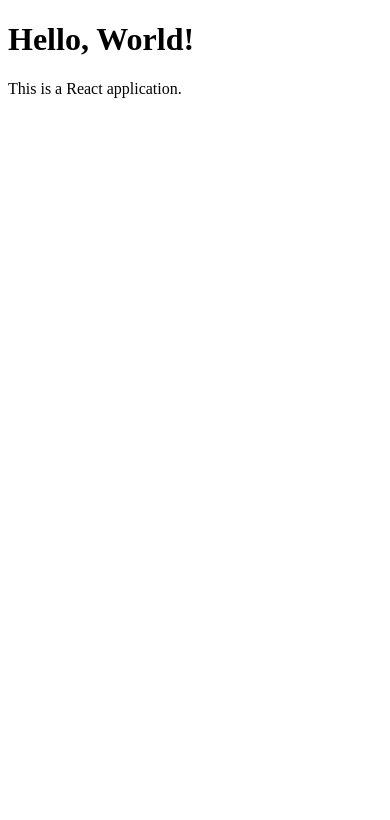
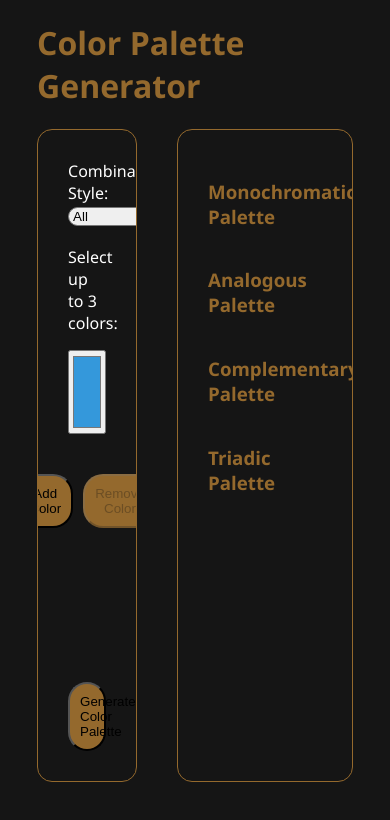
Before and after one commit to miiree12lb/color-picker, a React (Create React App) app: page / in a window 390 px wide. Shown: the top 820 px of the page. Built offline with nearby package versions, Linux system fonts and the light colour scheme.

Commit message:
color generation (not responsive)

```diff
--- a/package.json
+++ b/package.json
@@ -10,6 +10,7 @@
         "deploy": "gh-pages -d build"
     },
     "dependencies": {
+        "chroma-js": "^3.1.2",
         "npm": "^10.2.4",
         "react": "^18.2.0",
         "react-dom": "^18.2.0",
--- /dev/null
+++ b/src/ColorPicker.jsx
@@ -0,0 +1,46 @@
+import React from 'react';
+// @ts-ignore
+import './css/root.css';
+
+const ColorPicker = ({ baseColors, setBaseColors }) => {
+  	const handleChange = (index, newColor) => {
+    	const updatedColors = [...baseColors];
+    	updatedColors[index] = newColor;
+    	setBaseColors(updatedColors);
+  	};
+
+  	const addColorInput = () => {
+		if (baseColors.length < 3)
+    		setBaseColors([...baseColors, '#000000']);
+  	};
+
+  	const removeLastColor = () => {
+    	if (baseColors.length > 1) {
+      		setBaseColors(baseColors.slice(0, -1)); // Remove the last color
+    	}
+  	};
+
+  	return (
+    	<>
+			<p>Select up to 3 colors:</p>
+        	<div>
+            	{baseColors.map((color, index) => (
+                	<input
+                    	key={index}
+                    	type="color"
+                    	value={color}
+                    	onChange={(e) => handleChange(index, e.target.value)}
+            		/>
+            	))}
+      		</div>
+
+			<div id="buttons">
+				<button onClick={addColorInput} disabled={baseColors.length >= 3}>Add Color</button>
+				<button onClick={removeLastColor} disabled={baseColors.length === 1}>Remove Color</button>
+			</div>
+		</>
+
+  	);
+};
+
+export default ColorPicker;
--- /dev/null
+++ b/src/PaletteDisplay.jsx
@@ -0,0 +1,24 @@
+import React from 'react';
+import './css/root.css';
+
+function PaletteDisplay({ title, colors }) {
+    return (
+        <div className="palette-display">
+            <h3>{title}</h3>
+            <div className="palette-colors">
+                {colors.map((color, index) => (
+                    <div
+                        key={index}
+                        className="color-swatch"
+                        style={{ backgroundColor: color }}
+                        title={color}
+                    >
+                        <span>{color}</span>
+                    </div>
+                ))}
+            </div>
+        </div>
+    );
+}
+
+export default PaletteDisplay;
--- a/src/css/root.css
+++ b/src/css/root.css
@@ -0,0 +1,120 @@
+html,
+body {
+    height: 90vh;
+    margin: 0;
+    background-color:#151515;
+    font-family: "Segoe UI", Verdana, sans-serif;
+    color: white;
+    padding-left: 5%;
+    padding-right: 5%;
+}
+h1, h3 {
+    color: #94692d;
+}
+button {
+    background-color: #94692d;
+    padding: 10px;
+    border-radius: 20px;
+    margin-top:20px
+}
+button:hover{
+    cursor: pointer;
+    background-color: #FF4136;
+}
+
+#view{
+    display: flex;
+    flex-direction: row;
+    gap: 40px;
+}
+
+#output-area, #input-area{
+    border: solid 1px #94692d;
+    border-radius: 15px;
+    overflow-y: auto;
+    height: 70vh;
+    padding: 30px;
+}
+
+#output-area{
+    width: 60vw;
+}
+
+#input-area{
+    width: 20vw;
+    display: flex;
+    flex-direction: column;
+    justify-content: space-between;
+}
+
+#colors-selection{
+    margin-top: 20px;
+}
+
+#generate{
+    width: 100%;
+}
+
+select{
+    border-radius: 10px;
+}
+
+.alert {
+    padding: 20px;
+    background-color: #FF4136;
+    color: white;
+}
+
+.closebtn {
+    margin-left: 15px;
+    color: white;
+    font-weight: bold;
+    float: right;
+    font-size: 22px;
+    line-height: 20px;
+    cursor: pointer;
+    transition: 0.3s;
+}
+
+.closebtn:hover {
+    color: black;
+}
+
+.palette-display {
+    margin-bottom: 20px;
+}
+
+.palette-colors {
+    display: flex;
+    gap: 10px;
+    flex-wrap: wrap;
+}
+
+.color-swatch {
+    width: 50px;
+    height: 50px;
+    display: flex;
+    align-items: center;
+    justify-content: center;
+    color: #fff;
+    font-size: 10px;
+    border: 1px solid #ddd;
+    text-align: center;
+}
+
+label {
+    margin-right: 10px;
+}
+
+#buttons{
+    display: flex;
+    flex-direction: row;
+    gap: 10px;
+    justify-content: center;
+}
+
+input[type=color]{
+    width: 100%;
+    height: 10vh;
+    margin-bottom: 20px;
+}
--- a/src/index.jsx
+++ b/src/index.jsx
@@ -1,14 +1,150 @@
-import React from "react";
+import React, { useState } from "react";
 import { createRoot } from "react-dom/client";
+import chroma from 'chroma-js';
+import ColorPicker from './ColorPicker.jsx';
+import PaletteDisplay from './PaletteDisplay.jsx';
 // @ts-ignore
 import './css/root.css';
 
 function Root() {
+    const [baseColors, setBaseColors] = useState(['#3498db']);
+    const [combinationStyle, setCombinationStyle] = useState('all');
+
+    const [showAlert, setShowAlert] = useState(false);
+    const [errorMessage, setErrorMessage] = useState("");
+
+    const [monochromaticPalette, setMonochromaticPalette] = useState([]);
+    const [anologousPalette, setAnologousPalette] = useState([]);
+    const [complementaryPalette, setComplementaryPalette] = useState([]);
+    const [triadicPalette, setTriadicPalette] = useState([]);
+
+    function getUniqueColors(colors) {
+        return [...new Set(colors)];
+    }
+
+    function generateMonochromaticPalette(colors) {
+        let generatedPalette = [];
+        colors.forEach(color => {
+            const scale = chroma.scale([color, '#000']).mode('lab').colors(5);
+            generatedPalette = generatedPalette.concat(scale);
+        });
+        setMonochromaticPalette(getUniqueColors(generatedPalette));
+    }
+
+    function generateAnologousPalette(colors) {
+        let generatedPalette = [];
+        colors.forEach(color => {
+            for (let i = -60; i <= 60; i += 30) {
+                if (i !== 0) {
+                    const analogousColor = chroma(color).set('hsl.h', `+${i}`).hex();
+                    generatedPalette.push(analogousColor);
+                }
+            }
+        });
+        setAnologousPalette(getUniqueColors(generatedPalette));
+    }
+
+    function generateComplementaryPalette(colors) {
+        let generatedPalette = [];
+        colors.forEach(color => {
+            const complement = chroma(color).set('hsl.h', '+180').hex();
+            generatedPalette.push(color, complement);
+        });
+        setComplementaryPalette(getUniqueColors(generatedPalette));
+    }
+
+    function generateTriadicPalette(colors) {
+        let generatedPalette = [];
+        baseColors.forEach(color => {
+            const triad = chroma(color).set('hsl.h', '+120').hex();
+            const triad2 = chroma(color).set('hsl.h', '-120').hex();
+            generatedPalette.push(color, triad, triad2);
+        });
+        setTriadicPalette(getUniqueColors(generatedPalette));
+    }
+
+    function generateColorPalette() {
+        const colorSet = new Set(baseColors);
+        if (colorSet.size !== baseColors.length) {
+            setErrorMessage('Please select unique colors');
+            setShowAlert(true);
+            setTimeout( () => {setShowAlert(false)}, 8000);
+            return;
+        }
+
+
+        if (combinationStyle === 'monochromatic') {
+            generateMonochromaticPalette(baseColors);
+            return;
+        }
+        if (combinationStyle === 'analogous'){
+            generateAnologousPalette(baseColors);
+            return;
+        }
+        if (combinationStyle === 'complementary') {
+            generateComplementaryPalette(baseColors);
+            return;
+        }
+        if (combinationStyle === 'triadic') {
+            generateTriadicPalette(baseColors);
+            return;
+        }
+
+        generateMonochromaticPalette(baseColors);
+        generateAnologousPalette(baseColors);
+        generateComplementaryPalette(baseColors);
+        generateTriadicPalette(baseColors);
+    }
+
     return (
-        <div>
-            <h1>Hello, World!</h1>
-            <p>This is a React application.</p>
-        </div>
+        <>
+            {showAlert && (
+                <div className="alert">
+                    <span className="closebtn" onClick={() => setShowAlert(false)}>&times;</span>
+                    <strong>Error:</strong> {errorMessage}
+                </div>
+            )}
+
+            <h1>Color Palette Generator</h1>
+
+            <div id="view">
+                <div id="input-area">
+                    <div>
+                        <div>
+                            <label htmlFor="combination-style">Combination Style:</label>
+                            <select id="combination-style" onChange={(e) => {setCombinationStyle(e.target.value)}}>
+                                <option value="all">All</option>
+                                <option value="monochromatic">Monochromatic</option>
+                                <option value="analogous">Analogous</option>
+                                <option value="complementary">Complementary</option>
+                                <option value="triadic">Triadic</option>
+                            </select>
+                        </div>
+
+                        <div id="colors-selection">
+                            <ColorPicker baseColors={baseColors} setBaseColors={setBaseColors} setPalette />
+                        </div>
+                    </div>
+
+                    <button id="generate" onClick={generateColorPalette}>Generate Color Palette</button>
+                </div>
+
+                <div id="output-area">
+                    {combinationStyle === 'monochromatic' || combinationStyle === 'all' ? (
+                        <PaletteDisplay title="Monochromatic Palette" colors={monochromaticPalette} />
+                    ) : null}
+                    {combinationStyle === 'analogous' || combinationStyle === 'all' ? (
+                        <PaletteDisplay title="Analogous Palette" colors={anologousPalette} />
+                    ) : null}
+                    {combinationStyle === 'complementary' || combinationStyle === 'all' ? (
+                        <PaletteDisplay title="Complementary Palette" colors={complementaryPalette} />
+                    ) : null}
+                    {combinationStyle === 'triadic' || combinationStyle === 'all' ? (
+                        <PaletteDisplay title="Triadic Palette" colors={triadicPalette} />
+                    ) : null}
+                </div>
+            </div>
+        </>
     );
 }
 
```
Also changed, not shown: 11 other files (tests, documents, lock files or other folders).
